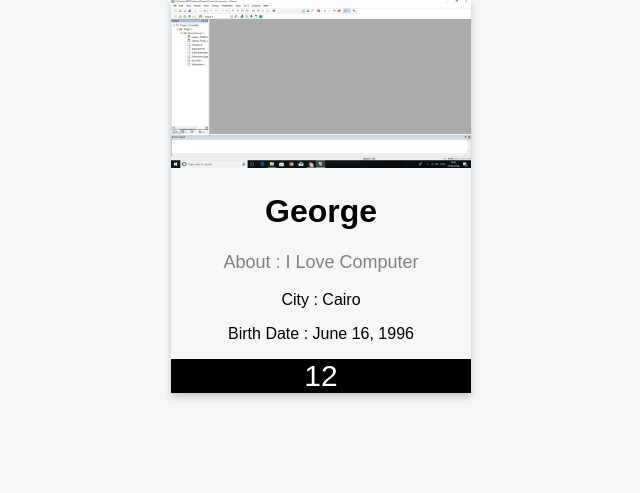
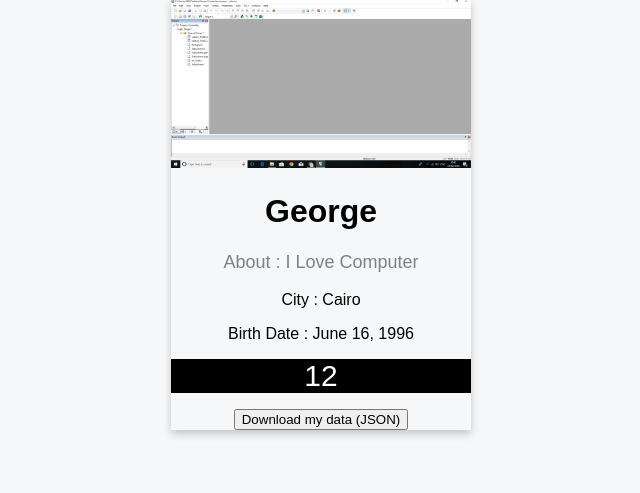
Before and after one commit to Georgemohsen/DS_Project, a Django app: page /accounts/profile/ in a window 1280 px wide. Shown: the part 95-588 px from the top of the page, without its empty margins (319-959 px from the left). Run offline with Django 3.2, Linux system fonts and the light colour scheme; a user stored in the database is signed in; data comes from the database, SQL or seed files in the repository.

Commit message:
Added option to download user data as JSON

```diff
--- a/Social_Network/accounts/Templates/accounts/profile.html
+++ b/Social_Network/accounts/Templates/accounts/profile.html
@@ -6,7 +6,14 @@
   <h1>{{ user.username }}</h1>
   <p class="title"> About : {{user.userprofile.about  }}</p>
   <p>City : {{ user.userprofile.city }}</p>
-    <p>Birth Date : {{ user.userprofile.date_of_birth }}</p>
- <p><button class="button">{{ user.userprofile.phone }}</button></p>
+  <p>Birth Date : {{ user.userprofile.date_of_birth }}</p>
+  <p><button class="button">{{ user.userprofile.phone }}</button></p>
+  {% if user == request.user %}
+    <form action="{% url 'accounts:download-my-data' %}" method="post">
+      {% csrf_token %}
+      <!-- <input type="hidden" name="format" value="json"> -->
+      <input type="submit" value="Download my data (JSON)">
+    </form>
+  {% endif %}
 </div>
 {% endblock %}
--- a/Social_Network/accounts/urls.py
+++ b/Social_Network/accounts/urls.py
@@ -8,4 +8,5 @@ urlpatterns = [path('signup/', views.signup_view, name="sign_up"),
                path('profile/', views.profile_view, name="profile"),
                path('profile/<int:pk>/', views.profile_view, name="profile_with_pk"),
                path('editProfile/', views.edit_profile, name="editProfile"),
-               path('friends/', views.user_friends, name="friends")]
+               path('friends/', views.user_friends, name="friends"),
+               path('download-my-data/', views.download_my_data, name="download-my-data")]
--- a/Social_Network/accounts/views.py
+++ b/Social_Network/accounts/views.py
@@ -73,3 +73,25 @@ def user_friends(request):
     friends = friend.users.all()
     args = {'others': others, 'friends': friends}
     return render(request, 'accounts/friends.html', args)
+
+from django.http import JsonResponse
+@login_required
+def download_my_data(request):
+    if request.method == 'POST':
+        user = User.objects.get(id=request.user.id)
+        profile = user.userprofile
+        obj = {
+            'name': user.username,
+            'about': profile.about,
+            'date of Birth': profile.date_of_birth,
+            'phone': profile.phone,
+            'city': profile.city,
+            'friends': []
+        }
+        friend = Friend.objects.get(current_user=request.user)
+        friends = friend.users.all()
+        for friend in friends:
+            obj['friends'].append(friend.username)
+        response = JsonResponse(obj, content_type='application/json', json_dumps_params={'indent': 4})
+        response['Content-Disposition'] = 'attachment; filename="data.json"'
+        return response
```
